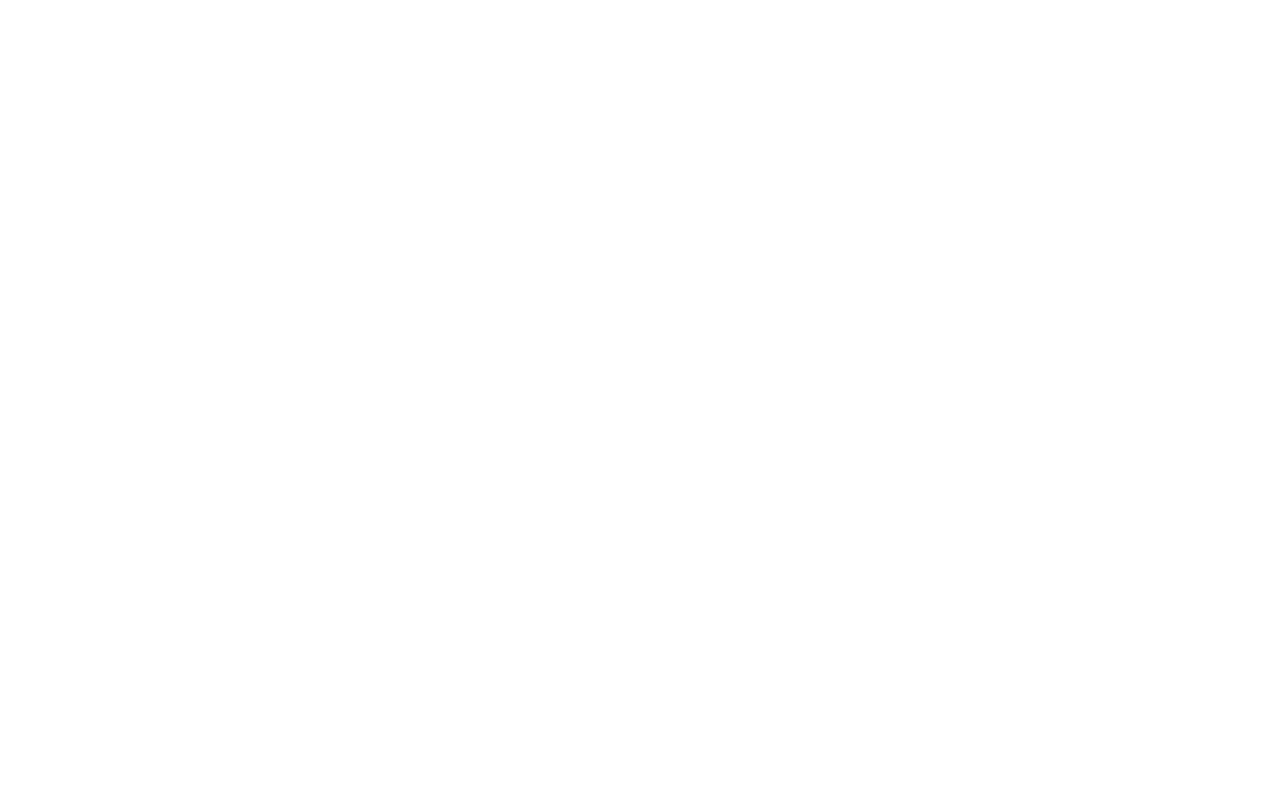
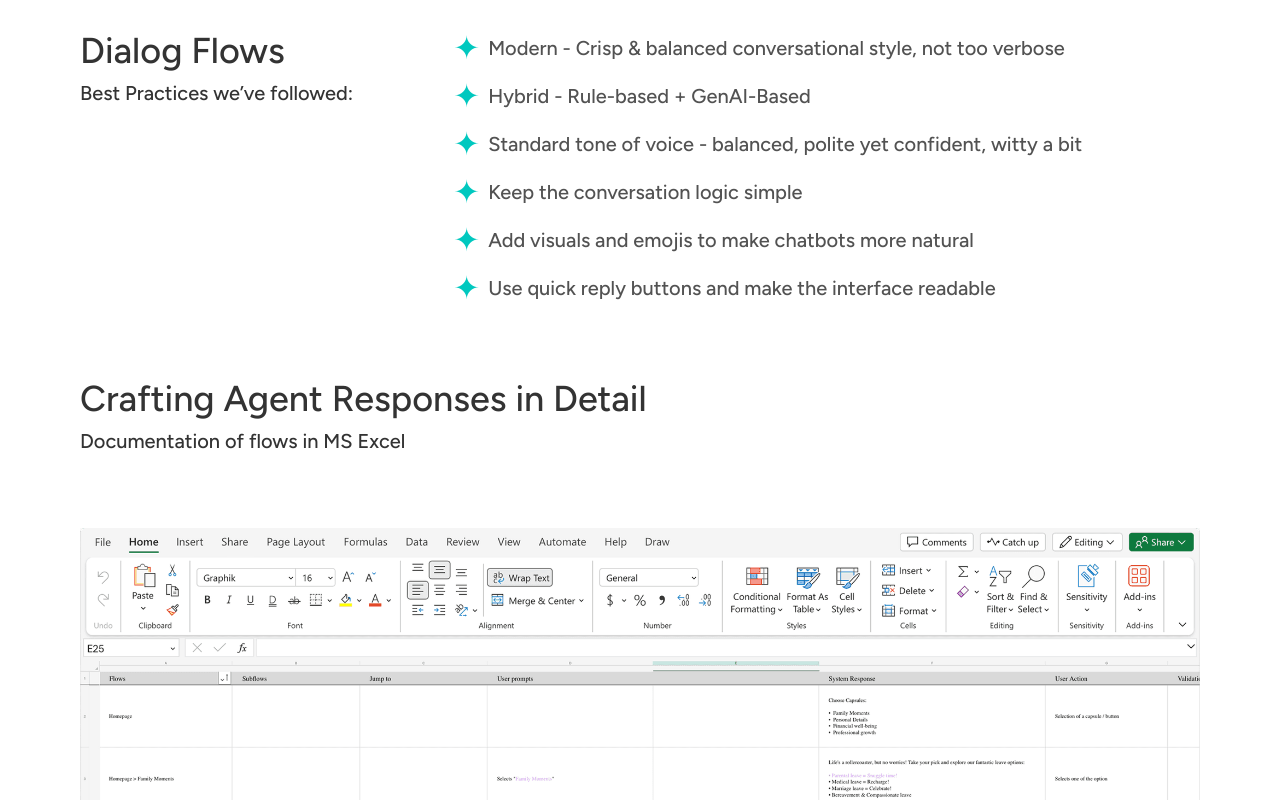
Before and after one commit to ayushmanchhabra/kashikagirotra.com, a React (Vite) app: page /project/juno in a window 1280 px wide. Shown: the part 7680-8480 px from the top of the page. Before the commit the page ends 7724 px from the top, so only its background shows below. Built offline with nearby package versions, Linux system fonts and the light colour scheme.

Commit message:
chore(project): update progress

```diff
--- a/src/assets/index.ts
+++ b/src/assets/index.ts
@@ -1,6 +1,7 @@
 import ProjectJunoImage1 from './project_juno_image1.avif';
 import ProjectJunoImage2 from './project_juno_image2.avif';
 import ProjectJunoImage3 from './project_juno_image3.avif';
+import ProjectJunoImage4 from './project_juno_image4.png';
 import Logo from './logo.jpeg';
 
 export {
@@ -8,4 +9,5 @@
     ProjectJunoImage1,
     ProjectJunoImage2,
     ProjectJunoImage3,
+    ProjectJunoImage4,
 };
--- a/src/screens/projects/Juno.tsx
+++ b/src/screens/projects/Juno.tsx
@@ -1,4 +1,4 @@
-import { ProjectJunoImage1, ProjectJunoImage2, ProjectJunoImage3 } from "../../assets";
+import { ProjectJunoImage1, ProjectJunoImage2, ProjectJunoImage3, ProjectJunoImage4 } from "../../assets";
 
 export default function Juno() {
     return (
@@ -682,6 +682,63 @@
                     </div>
                 </div>
             </div>
+            <div className="h-full pt-15 grid grid-cols-[1fr_2fr] flex items-start mb-15">
+                <div>
+                    <span className="text-[#333333] text-[36px]">
+                        Dialog Flows
+                    </span>
+                    <br />
+                    <span className="text-[#333333] text-[20px]">
+                        Best Practices we’ve followed:
+                    </span>
+                </div>
+
+                <div>
+                    <span className="flex flex-row items-center gap-2">
+                        <span className="text-[#00C8BF] text-[32px]">✦</span>
+                        <span className="text-[#525252] text-[20px]">Modern - Crisp & balanced conversational style, not too verbose</span>
+                    </span>
+                    <span className="flex flex-row items-center gap-2">
+                        <span className="text-[#00C8BF] text-[32px]">✦</span>
+                        <span className="text-[#525252] text-[20px]">Hybrid - Rule-based + GenAI-Based</span>
+                    </span>
+                    <span className="flex flex-row items-center gap-2">
+                        <span className="text-[#00C8BF] text-[32px]">✦</span>
+                        <span className="text-[#525252] text-[20px]">Standard tone of voice - balanced, polite yet confident, witty a bit</span>
+                    </span>
+                    <span className="flex flex-row items-center gap-2">
+                        <span className="text-[#00C8BF] text-[32px]">✦</span>
+                        <span className="text-[#525252] text-[20px]">Keep the conversation logic simple</span>
+                    </span>
+                    <span className="flex flex-row items-center gap-2">
+                        <span className="text-[#00C8BF] text-[32px]">✦</span>
+                        <span className="text-[#525252] text-[20px]">Add visuals and emojis to make chatbots more natural</span>
+                    </span>
+                    <span className="flex flex-row items-center gap-2">
+                        <span className="text-[#00C8BF] text-[32px]">✦</span>
+                        <span className="text-[#525252] text-[20px]">Use quick reply buttons and make the interface readable</span>
+                    </span>
+                </div>
+            </div>
+
+            <div className="mb-20">
+                <span className="text-[#333333] text-[36px]">
+                    Crafting Agent Responses in Detail
+                </span>
+                <br />
+                <span className="text-[#333333] text-[20px]">
+                    Documentation of flows in MS Excel
+                </span>
+                <br /><br />
+                <br /><br />
+                <img src={ProjectJunoImage4} />
+            </div>
+
+            <span className="text-[36px]">
+                Design & Iteration
+            </span>
+
+            <hr className="mt-15 mb-10 text-[#DFE4DF]" />
         </div>
     );
 }
```
Also changed, not shown: src/assets/project_juno_image4.png (added).
